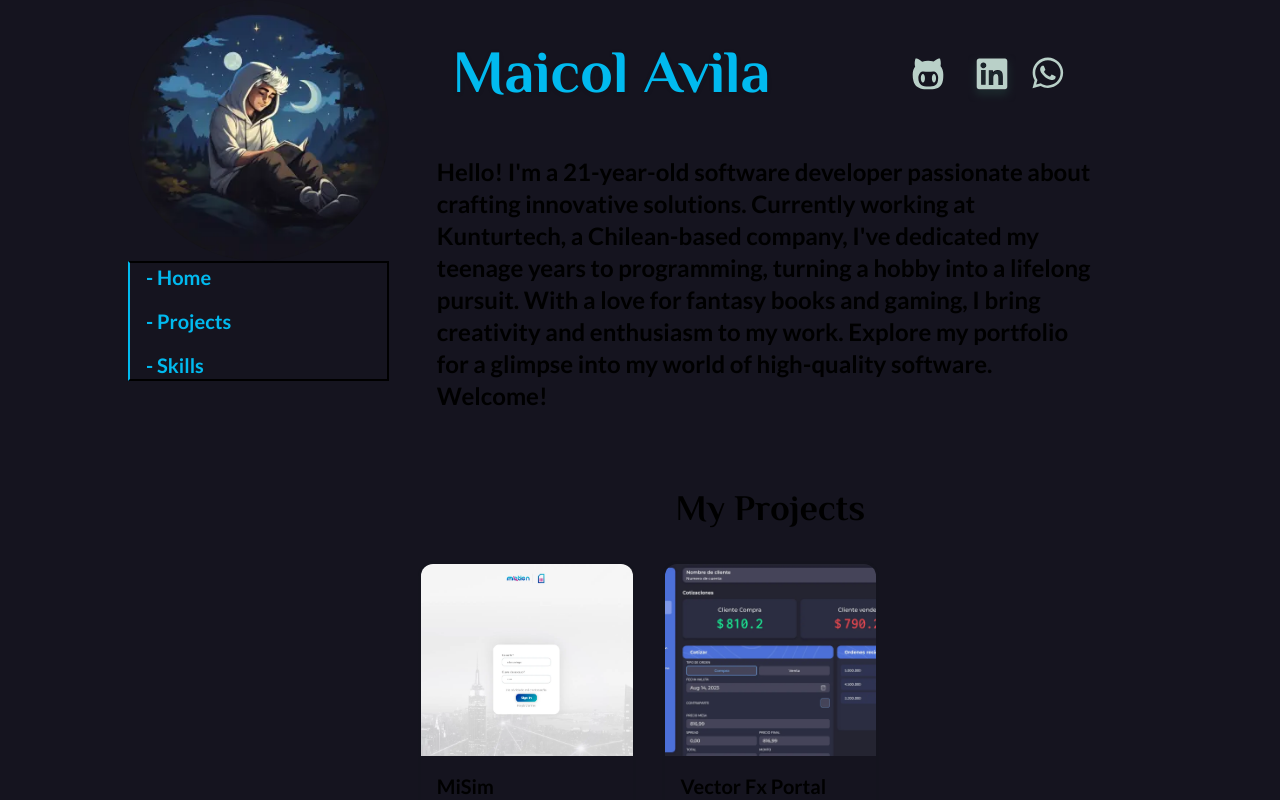
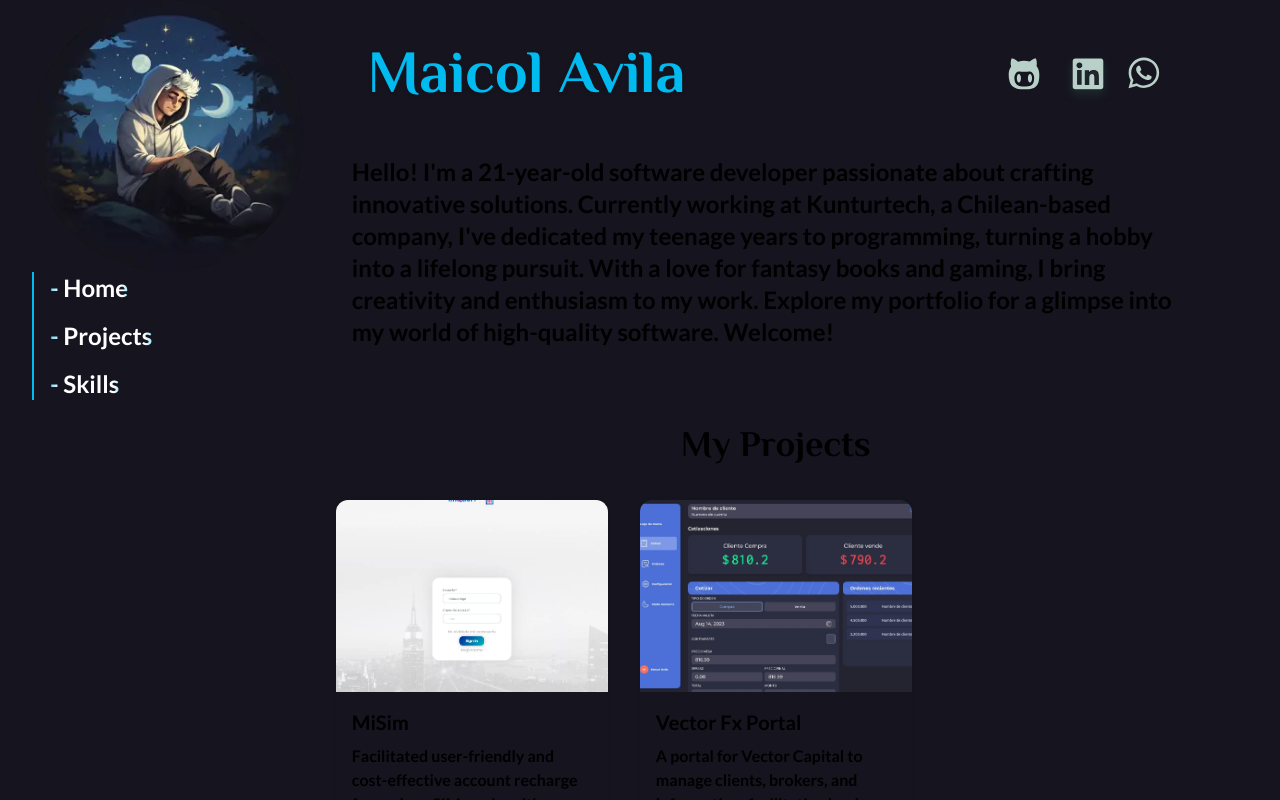
Before and after one commit to MaicolAvila/maicolavila, a Next.js app: page / in a window 1280 px wide. Built offline with nearby package versions, Linux system fonts and the light colour scheme.

Commit message:
Update CSS styles and navigation component

```diff
--- a/src/app/globals.css
+++ b/src/app/globals.css
@@ -36,3 +36,39 @@ body {
   background-image: url("../assets/images/mike-white-hair.webp");
   background-size: cover;
 }
+
+/* Ponemos un color de fondo y redondeamos las esquinas del thumb */
+::-webkit-scrollbar {
+  width: 10px;
+}
+
+/* Track */
+::-webkit-scrollbar-track {
+  background: transparent;
+}
+
+/* Handle */
+::-webkit-scrollbar-thumb {
+  background: #026884;
+  opacity: 0.5;
+  border-radius: 8px;
+}
+
+/* Handle on hover */
+::-webkit-scrollbar-thumb:hover {
+  background: #026884;
+}
+
+.background-text-animation {
+  background: linear-gradient(to right, #FFF 20%, #01BAEF 30%, #01BAEF 70%, #FFF 80%);
+  background-size: 200% auto;
+  color: transparent;
+  background-clip: text;
+  -webkit-text-fill-color: transparent;
+  animation: gradient-text-animation 2s linear infinite;
+}
+@keyframes gradient-text-animation {
+  to {
+    background-position: 200% center;
+  }
+}
--- a/src/app/layout.tsx
+++ b/src/app/layout.tsx
@@ -20,7 +20,7 @@ export default function RootLayout({
     <html lang="en">
       <body className={`${lato.className} bg-background-100`}>
         <div className="flex flex-row bg-background-100 px-8 justify-center items-center">
-          <div className="flex flex-row max-w-screen-lg max-h-screen">
+          <div className="flex flex-row max-w-screen-xl max-h-screen">
             <div className="flex flex-col">
               <Image
                 className="rounded-full"
--- a/src/components/navigation/Navigation.component.tsx
+++ b/src/components/navigation/Navigation.component.tsx
@@ -23,11 +23,18 @@ export default function Navigation() {
         if (entry.isIntersecting) {
           const id = entry.target.getAttribute("id");
           const link = document.querySelector(`[href="#${id}"]`);
+          console.log(link);
+          if (link) link.classList.remove("text-xl");
+          if (link) link.classList.remove("text-blue-100");
           if (link) link.classList.add("text-2xl");
+          if (link) link.classList.add("background-text-animation");
         } else {
           const id = entry.target.getAttribute("id");
           const link = document.querySelector(`[href="#${id}"]`);
+          if (link) link.classList.add("text-xl");
+          if (link) link.classList.add("text-blue-100");
           if (link) link.classList.remove("text-2xl");
+          if (link) link.classList.remove("background-text-animation");
         }
       });
     }, options);
@@ -38,14 +45,14 @@ export default function Navigation() {
   };
 
   return (
-    <div className="border-solid border-2 border-l-blue-100 px-4">
+    <div className="border-solid border-2 border-l-blue-100 border-b-0 border-r-0 border-t-0 px-4">
       <ul className="gap-4 flex flex-col">
         {routes.map((route) => {
           return (
             <li key={route.path}>
               <Link
                 href={route.path}
-                className="text-xl text-blue-100 transition duration-300 ease-in-out"
+                className="text-xl text-blue-100"
               >
                 - {route.name}
               </Link>
```
